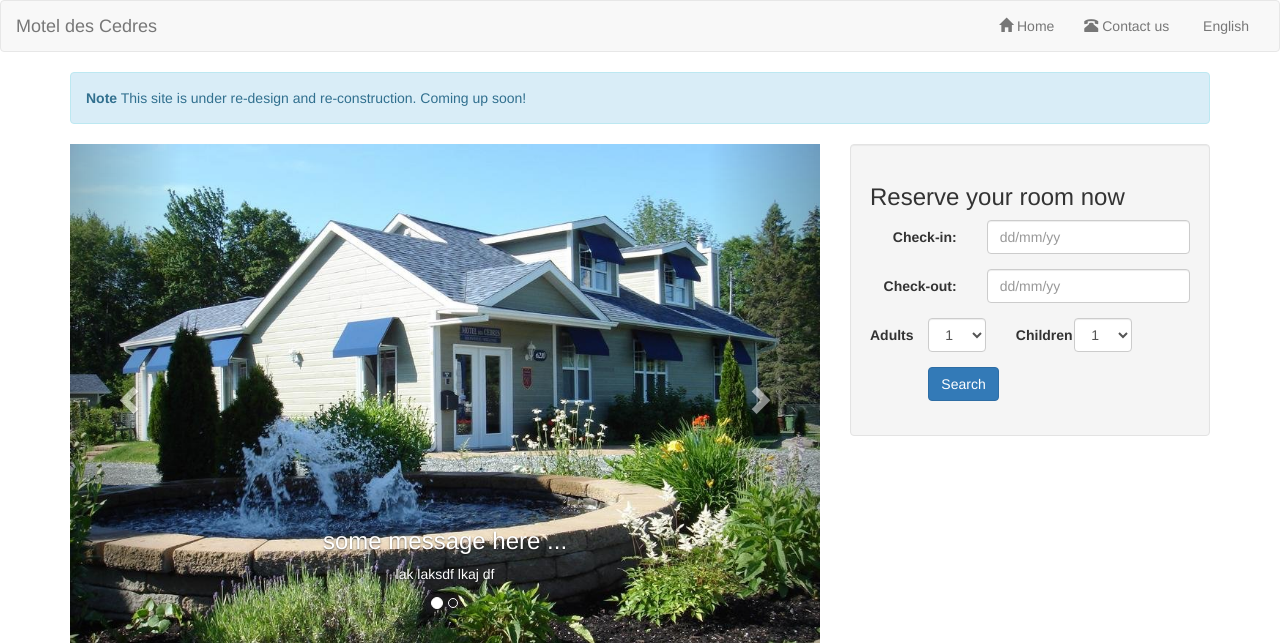
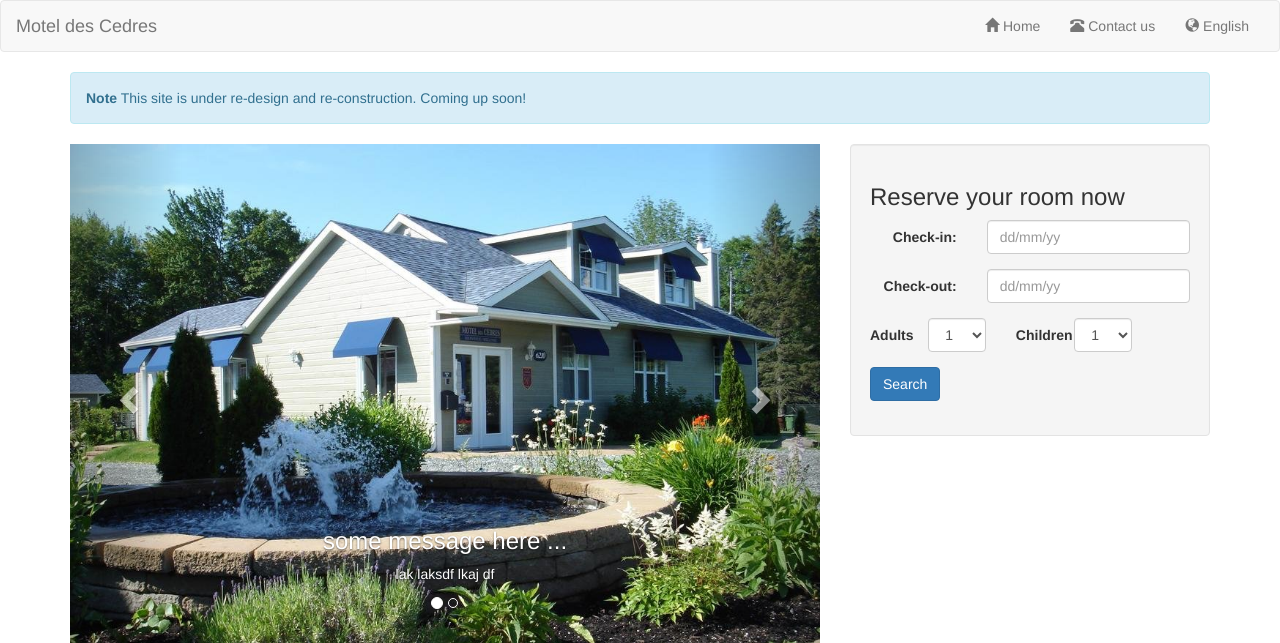
Before and after one commit to wangguanzhou/moteldescedres-old, a Django app: template templates/base.html in a window 1280 px wide. Shown: the top 643 px of the page. Run offline with Django 3.2, Linux system fonts and the light colour scheme; the template is opened without the code that fills it, so the values that code supplies are empty; some libraries are stand-ins or nearby versions.

Commit message:
button position

```diff
--- a/templates/base.html
+++ b/templates/base.html
@@ -70,7 +70,7 @@
         <ul class="nav navbar-nav navbar-right">
           <li><a href="#"><span class="glyphicon glyphicon-home"></span> Home</a></li>
           <li><a href="#"><span class="glyphicon glyphicon-phone-alt"></span> Contact us</a></li>
-          <li><a href="#"><span class="glyphicon glyphicon-global"></span> English</a></li>
+          <li><a href="#"><span class="glyphicon glyphicon-globe"></span> English</a></li>
         </ul>
       </div>
     </div>
@@ -157,7 +157,7 @@
           </div>
 
           <div class="form-group">
-            <div class="col-sm-offset-2 col-sm-10">
+            <div class="col-sm-10">
               <button type="submit" class="btn btn-primary">Search</button>
             </div>
           </div>
```
